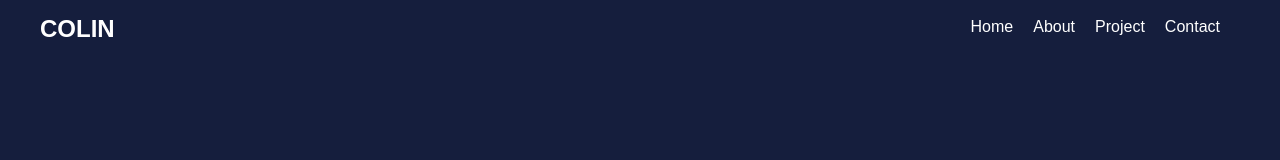
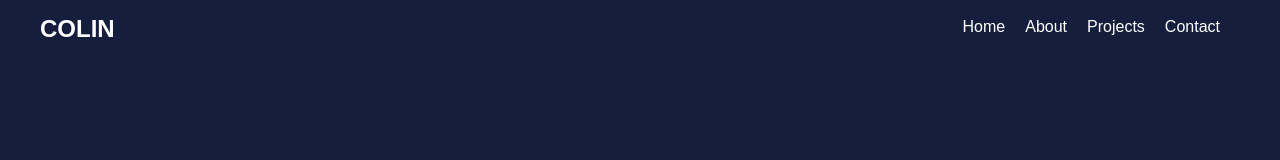
Before and after one commit to colinmyers37/colin-myers-portfolio, a React (Create React App) app: page / in a window 1280 px wide. Shown: the top 160 px of the page. Built offline with nearby package versions, Linux system fonts and the light colour scheme.

Commit message:
updated project to projects

```diff
--- a/src/components/Navbar/RightNav.jsx
+++ b/src/components/Navbar/RightNav.jsx
@@ -11,7 +11,7 @@ const RightNav = ({ isOpen, toggle }) => {
         <RightNavStyled isOpen={isOpen} onClick={toggle}>
             <li><LinkStyled to='/' onClick={toggle} smooth={true} duration={500} spy={true} exact={true} offset={-80}>Home</LinkStyled></li>
             <li><LinkStyled to='about' onClick={toggle} smooth={true} duration={500} spy={true} exact={true} offset={-80}>About</LinkStyled></li>
-            <li><LinkStyled to='projects' onClick={toggle} smooth={true} duration={500} spy={true} exact={true} offset={-80}>Project</LinkStyled></li>
+            <li><LinkStyled to='projects' onClick={toggle} smooth={true} duration={500} spy={true} exact={true} offset={-80}>Projects</LinkStyled></li>
             <li><LinkStyled to='contact' onClick={toggle}smooth={true} duration={500} spy={true} exact={true} offset={-80}>Contact</LinkStyled></li>
         </RightNavStyled>
       </div>
```
